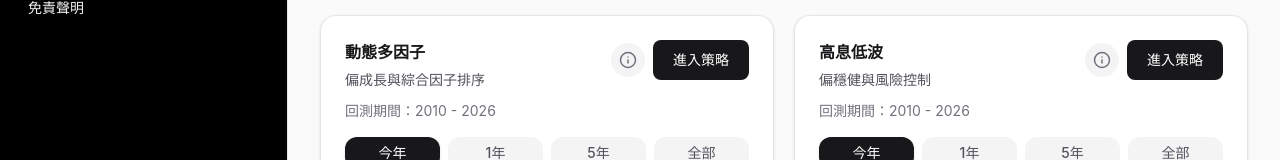
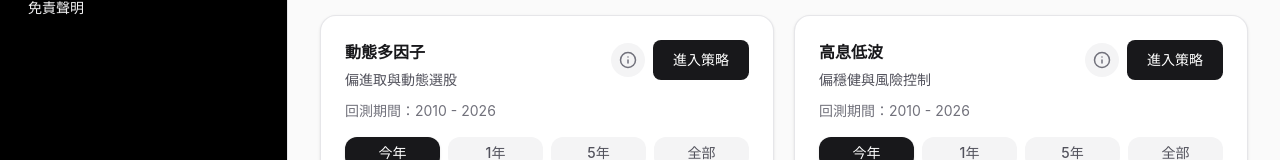
Before and after one commit to amu-0713/my-stock-rank, a React (Vite) app: page / in a window 1280 px wide. Shown: the part 182-342 px from the top of the page. Built offline with nearby package versions, Linux system fonts and the light colour scheme.

Commit message:
Update HomePage.jsx

```diff
--- a/src/pages/HomePage.jsx
+++ b/src/pages/HomePage.jsx
@@ -298,7 +298,7 @@ const HOME_STRATEGY_CONFIG = {
     resultUrl: '/result.json',
     chartUrl: '/chart_data.json',
     gradientId: 'colorReturns',
-    tagline: '偏成長與綜合因子排序',
+    tagline: '偏進取與動態選股',
   },
   '2': {
     resultUrl: '/result_2.json',
```
